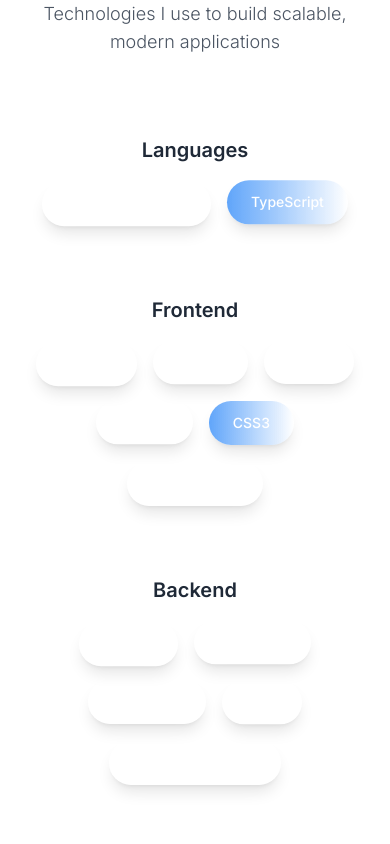
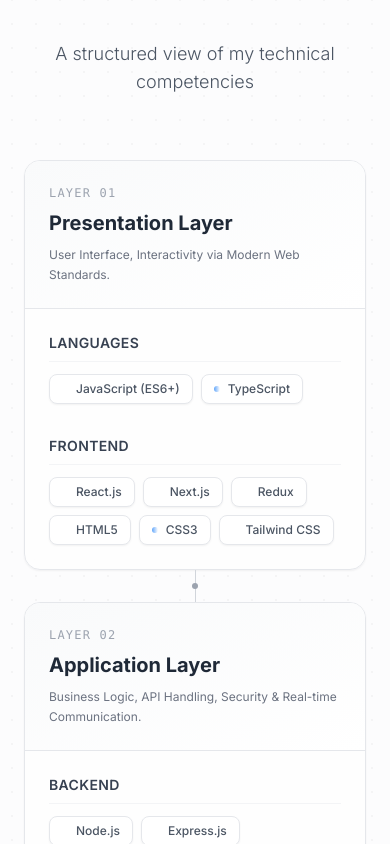
Before and after one commit to AmruthAmruth/Amruth-Portfolio, a Next.js app: page / in a window 390 px wide. Shown: the part 3480-4324 px from the top of the page. Built offline with nearby package versions, Linux system fonts and the light colour scheme.

Commit message:
updated the stack section

```diff
--- a/components/sections/StackSection.tsx
+++ b/components/sections/StackSection.tsx
@@ -2,80 +2,99 @@
 
 import { motion, useInView } from 'framer-motion';
 import { useRef } from 'react';
-import { skills, categories } from '@/constants/skills';
-import { containerVariants, fastStaggerContainer } from '@/constants/animations';
-import { blobColors, sectionGradients, accentGradients } from '@/constants/theme';
-import FloatingBlobs from '@/components/shared/FloatingBlobs';
+import { skills } from '@/constants/skills';
+import { accentGradients } from '@/constants/theme';
 import SectionHeader from '@/components/shared/SectionHeader';
-import SkillBubble from '@/components/shared/SkillBubble';
-import DecorativeDots from '@/components/shared/DecorativeDots';
 import SectionDivider from '@/components/shared/SectionDivider';
+import ArchitectureLayer from '@/components/shared/ArchitectureLayer';
 
 export default function StackSection() {
     const sectionRef = useRef(null);
     const isInView = useInView(sectionRef, { once: true, margin: '-100px' });
 
+    // Helper to get skills for a category
+    const getSkills = (categoryName: string) => skills.filter(s => s.category === categoryName);
+
+    // Define the Architectural Layers
+    const layers = [
+        {
+            name: "Presentation Layer",
+            description: "User Interface, Interactivity via Modern Web Standards.",
+            categories: [
+                { name: "Languages", skills: getSkills("Languages") },
+                { name: "Frontend", skills: getSkills("Frontend") },
+            ]
+        },
+        {
+            name: "Application Layer",
+            description: "Business Logic, API Handling, Security & Real-time Communication.",
+            categories: [
+                { name: "Backend", skills: getSkills("Backend") },
+                { name: "Real-time", skills: getSkills("Real-time") },
+                { name: "Security", skills: getSkills("Security") },
+            ]
+        },
+        {
+            name: "Infrastructure Layer",
+            description: "Data Persistence, Cloud Deployment & Orchestration.",
+            categories: [
+                { name: "Databases", skills: getSkills("Databases") },
+                { name: "DevOps & Cloud", skills: getSkills("DevOps & Cloud") },
+            ]
+        },
+        {
+            name: "Development Ecosystem",
+            description: "Tools & Methodologies for Efficient Delivery.",
+            categories: [
+                { name: "Tools", skills: getSkills("Tools") },
+            ]
+        },
+    ];
+
     return (
-        <section id="stack" className={`relative w-full min-h-screen flex items-center justify-center overflow-hidden ${sectionGradients.stack} py-24 md:py-32`}>
-            {/* Floating Blobs */}
-            <FloatingBlobs colors={blobColors.stack} />
+        <section id="stack" className={`relative w-full min-h-screen flex items-center justify-center overflow-hidden bg-gray-50/50 py-24 md:py-32`}>
+
+            {/* Background Texture (Dot Pattern) */}
+            <div className="absolute inset-0 opacity-[0.03]"
+                style={{
+                    backgroundImage: 'radial-gradient(#000 1px, transparent 1px)',
+                    backgroundSize: '24px 24px'
+                }}
+            />
 
             {/* Main Content */}
             <div ref={sectionRef} className="relative z-10 max-w-7xl mx-auto px-6 w-full">
                 {/* Section Title */}
                 <SectionHeader
-                    title="Stack"
-                    subtitle="Technologies I use to build scalable, modern applications"
+                    title="System Architecture"
+                    subtitle="A structured view of my technical competencies"
                     gradient={accentGradients.blueCyan}
-                    className="mb-20"
+                    className="mb-16"
                 />
 
-                {/* Skills by Category */}
-                <div className="space-y-16">
-                    {categories.map((category, categoryIndex) => {
-                        const categorySkills = skills.filter((skill) => skill.category === category);
-
-                        return (
-                            <motion.div
-                                key={category}
-                                initial={{ opacity: 0, y: 30 }}
-                                animate={isInView ? { opacity: 1, y: 0 } : { opacity: 0, y: 30 }}
-                                transition={{
-                                    duration: 0.8,
-                                    delay: categoryIndex * 0.15,
-                                    ease: [0.25, 0.1, 0.25, 1],
-                                }}
-                                className="space-y-6"
-                            >
-                                {/* Category Title */}
-                                <h3 className="text-xl md:text-2xl font-semibold text-gray-800 text-center md:text-left">
-                                    {category}
-                                </h3>
-
-                                {/* Skill Bubbles */}
-                                <motion.div
-                                    variants={fastStaggerContainer}
-                                    initial="hidden"
-                                    animate={isInView ? 'visible' : 'hidden'}
-                                    className="flex flex-wrap justify-center md:justify-start gap-4"
-                                >
-                                    {categorySkills.map((skill, index) => (
-                                        <SkillBubble key={skill.name} skill={skill} index={index} />
-                                    ))}
-                                </motion.div>
-                            </motion.div>
-                        );
-                    })}
+                {/* Architectural Stack */}
+                <div className="flex flex-col items-center w-full">
+                    {layers.map((layer, index) => (
+                        <ArchitectureLayer
+                            key={layer.name}
+                            layerName={layer.name}
+                            description={layer.description}
+                            categories={layer.categories}
+                            index={index}
+                        />
+                    ))}
                 </div>
 
-                {/* Decorative Element */}
+                {/* Bottom Decorative Footer */}
                 <motion.div
                     initial={{ opacity: 0 }}
                     animate={isInView ? { opacity: 1 } : { opacity: 0 }}
-                    transition={{ duration: 0.8, delay: 1.5 }}
-                    className="flex justify-center pt-16"
+                    transition={{ duration: 0.8, delay: 0.8 }}
+                    className="flex justify-center mt-16"
                 >
-                    <DecorativeDots />
+                    <div className="text-xs font-mono text-gray-400 bg-white px-4 py-2 rounded-full border border-gray-200 shadow-sm">
+                        ARCHITECTURE_VERIFIED_V1.0
+                    </div>
                 </motion.div>
             </div>
 
--- /dev/null
+++ b/components/shared/ArchitectureLayer.tsx
@@ -0,0 +1,106 @@
+'use client';
+
+import { motion } from 'framer-motion';
+import { Skill } from '@/types';
+
+interface ArchitectureLayerProps {
+    layerName: string;
+    description: string;
+    categories: {
+        name: string;
+        skills: Skill[];
+    }[];
+    index: number;
+}
+
+export default function ArchitectureLayer({ layerName, description, categories, index }: ArchitectureLayerProps) {
+    return (
+        <motion.div
+            initial={{ opacity: 0, y: 30 }}
+            whileInView={{ opacity: 1, y: 0 }}
+            viewport={{ once: true, margin: "-50px" }}
+            transition={{
+                duration: 0.7,
+                delay: index * 0.15,
+                ease: "easeOut"
+            }}
+            className="w-full max-w-5xl mx-auto"
+        >
+            {/* Layer Container */}
+            <div className="
+                relative
+                flex flex-col md:flex-row
+                bg-white/60 backdrop-blur-sm
+                border border-gray-200
+                rounded-2xl
+                overflow-hidden
+                shadow-sm hover:shadow-md
+                transition-shadow duration-300
+            ">
+                {/* Left: Layer Header (Vertical on desktop) */}
+                <div className="
+                    flex flex-col justify-center
+                    p-6 md:w-64
+                    bg-gradient-to-br from-gray-50 to-white
+                    border-b md:border-b-0 md:border-r border-gray-200
+                ">
+                    <div className="text-xs font-mono text-gray-400 mb-2 uppercase tracking-widest">
+                        Layer {String(index + 1).padStart(2, '0')}
+                    </div>
+                    <h3 className="text-xl font-bold text-gray-800 mb-2">
+                        {layerName}
+                    </h3>
+                    <p className="text-xs text-gray-500 leading-relaxed">
+                        {description}
+                    </p>
+                </div>
+
+                {/* Right: Categories & Skills */}
+                <div className="flex-1 p-6 grid grid-cols-1 md:grid-cols-2 gap-8">
+                    {categories.map((category) => (
+                        <div key={category.name} className="flex flex-col gap-3">
+                            {/* Category Header */}
+                            <div className="flex items-center gap-2 pb-2 border-b border-gray-100">
+                                <span className="text-sm font-semibold text-gray-700 uppercase tracking-wide">
+                                    {category.name}
+                                </span>
+                            </div>
+
+                            {/* Skills List */}
+                            <div className="flex flex-wrap gap-2">
+                                {category.skills.map((skill) => (
+                                    <div
+                                        key={skill.name}
+                                        className="
+                                            group
+                                            flex items-center gap-2
+                                            px-3 py-1.5
+                                            bg-white border border-gray-200
+                                            rounded-lg
+                                            shadow-sm
+                                            hover:border-blue-300 hover:bg-blue-50/30
+                                            transition-all duration-200
+                                            cursor-default
+                                        "
+                                    >
+                                        <div className={`w-1.5 h-1.5 rounded-full bg-gradient-to-r ${skill.color} group-hover:scale-125 transition-transform`} />
+                                        <span className="text-xs font-medium text-gray-600 group-hover:text-gray-900">
+                                            {skill.name}
+                                        </span>
+                                    </div>
+                                ))}
+                            </div>
+                        </div>
+                    ))}
+                </div>
+            </div>
+
+            {/* Connecting Vertical Line (between layers) */}
+            {index < 3 && (
+                <div className="h-8 w-px bg-gray-300 mx-auto my-0 relative">
+                    <div className="absolute top-1/2 left-1/2 -translate-x-1/2 -translate-y-1/2 w-1.5 h-1.5 bg-gray-400 rounded-full" />
+                </div>
+            )}
+        </motion.div>
+    );
+}
```
